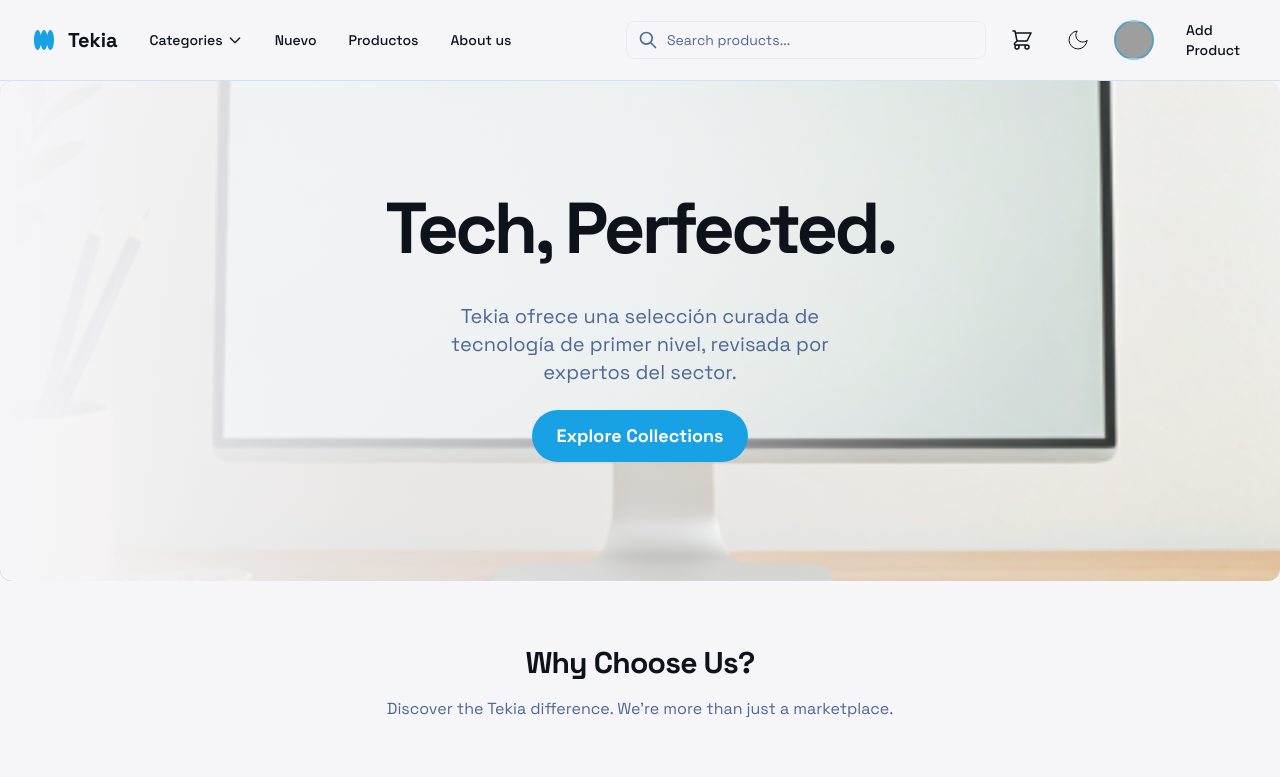
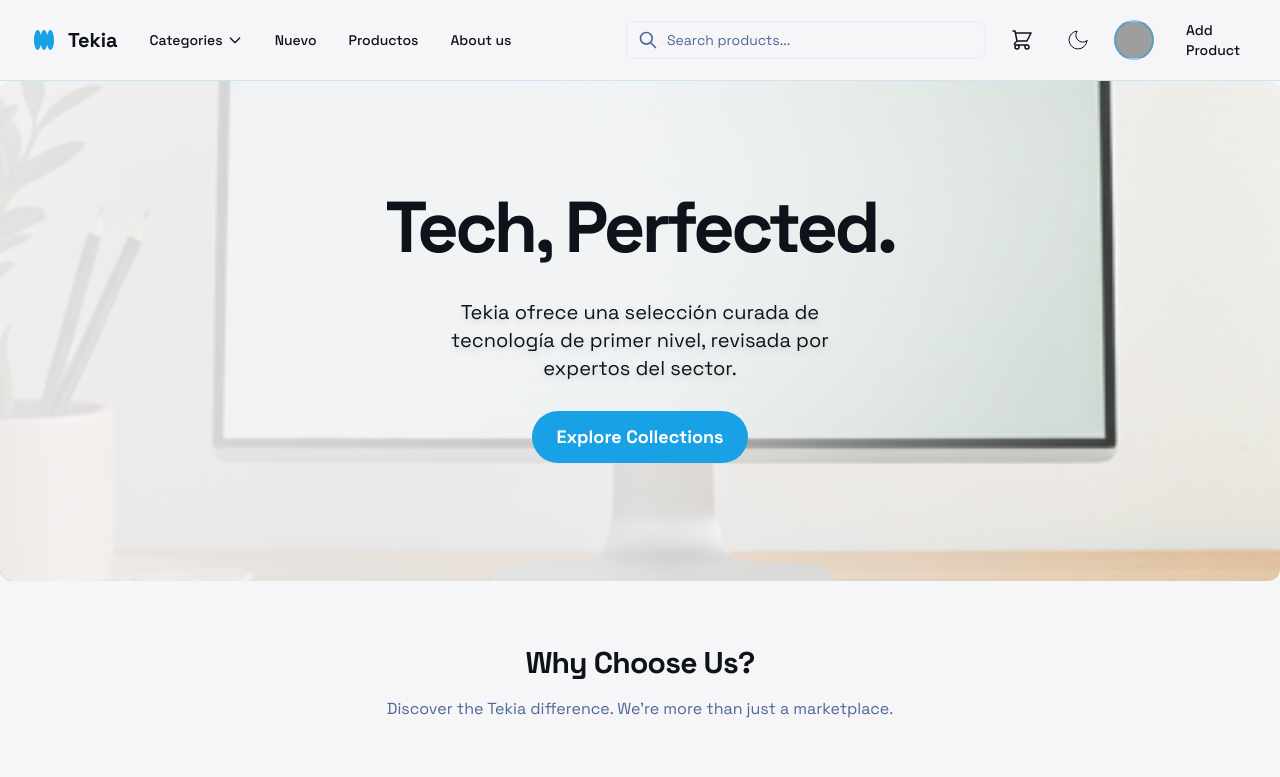
Before and after one commit to Alexmateos2/Marketplace, a React (Vite) app: page / in a window 1280 px wide. Shown: the top 777 px of the page. Built offline with nearby package versions, Linux system fonts and the light colour scheme; grey boxes are pictures that could not be loaded.

Commit message:
Mejorado home hero en moviles

```diff
--- a/src/pages/Home/components/hero.jsx
+++ b/src/pages/Home/components/hero.jsx
@@ -7,19 +7,22 @@ const Hero = () => {
     <section className="relative h-[500px] overflow-hidden rounded-xl  lg:my-0">
       <img
         alt="Desk setup"
-        className="absolute inset-0 h-full w-full object-cover brightness-65 md:brightness-100"
+        className="absolute inset-0 h-full w-full object-cover brightness-100"
         loading="lazy"
         src="../unnamed(1).png"
       />
-      <div className="absolute inset-0 bg-gradient-to-r from-background-light via-background-light/70 to-transparent dark:from-background-dark dark:via-background-dark/50"></div>
+      <div className="absolute inset-0 bg-linear-to-r
+  from-background-light/90 via-background-light/80 to-transparent
+  dark:from-background-dark dark:via-background-dark/50"></div>
       <div className="relative grid place-items-center h-full p-10 sm:p-25 lg:w-2/3 mx-auto text-center">
         <h1 className="text-5xl md:text-7xl font-black tracking-tighter mb-4">
           Tech, Perfected.
         </h1>
-        <p className="max-w-md text-base text-xl xs:text-lg text-subtle-light dark:text-gray-200">
-          Tekia ofrece una selección curada de tecnología de primer nivel,
-          revisada por expertos del sector.
-        </p>
+       <p className="max-w-md mb-2 text-xl xs:text-lg text-content-light dark:text-content-dark drop-shadow-md ">
+  Tekia ofrece una selección curada de tecnología de primer nivel,
+  revisada por expertos del sector.
+</p>
+
         <Link to="/products">
           <GlareButton>Explore Collections</GlareButton>
         </Link>
```
